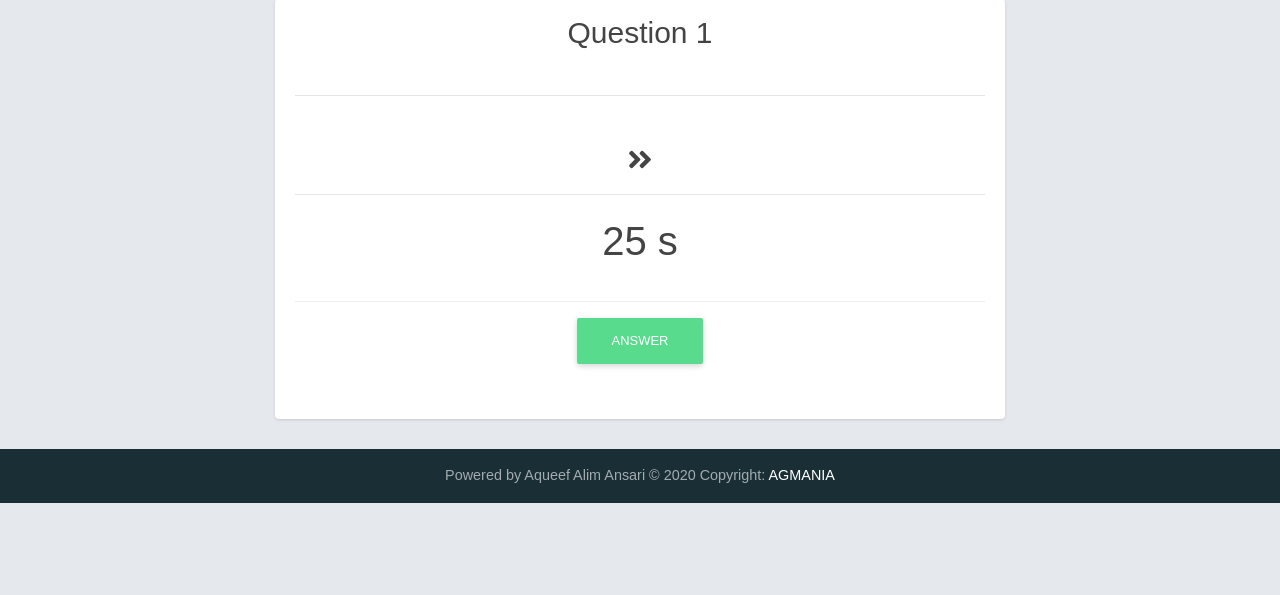
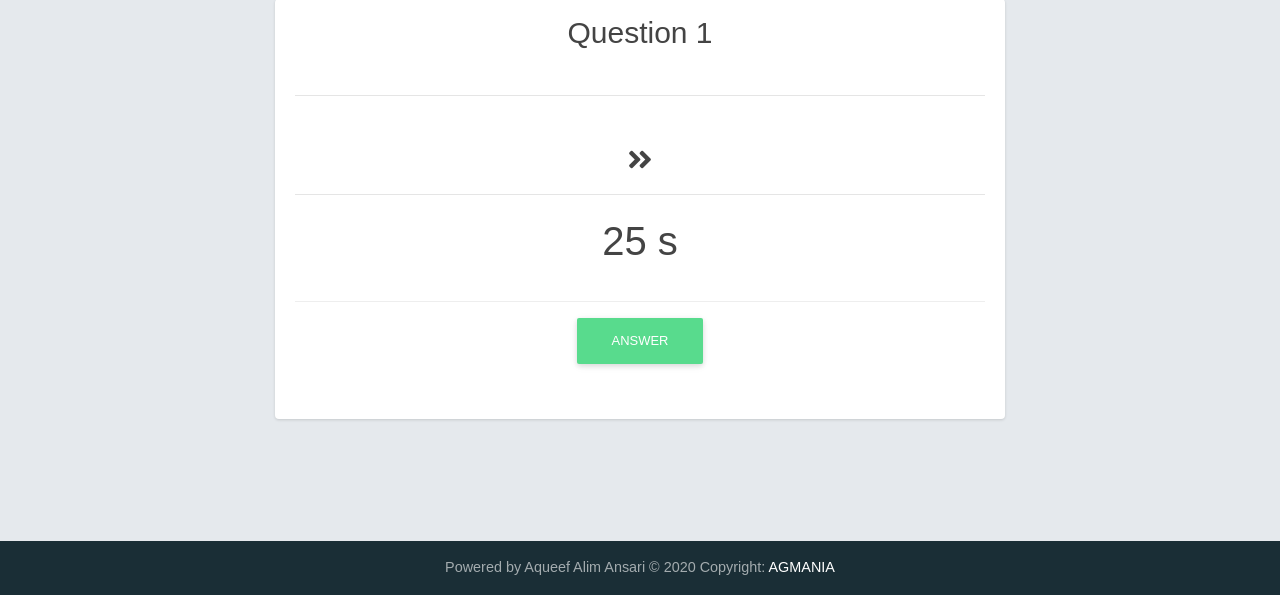
Before and after one commit to aqueefcs/agmania, a PHP site: page /includes/question.php?id=1 in a window 1280 px wide. Shown: the part 205-800 px from the top of the page. Run offline with PHP 8.4, Linux system fonts and the light colour scheme; the visitor is signed in with stand-in values (Sample User, id 1); data that the repository does not hold is empty; some libraries are stand-ins or nearby versions; some web fonts are replaced.

Commit message:
Update question.php

```diff
--- a/includes/question.php
+++ b/includes/question.php
@@ -212,7 +212,7 @@
 		</div>
 
 				<!-- Footer -->
-				<footer class="page-footer font-small">
+				<footer class="page-footer font-small fixed-bottom">
 
 				  <!-- Copyright -->
 				  <div class="footer-copyright text-center py-3">Powered by Aqueef Alim Ansari © 2020 Copyright:
```
